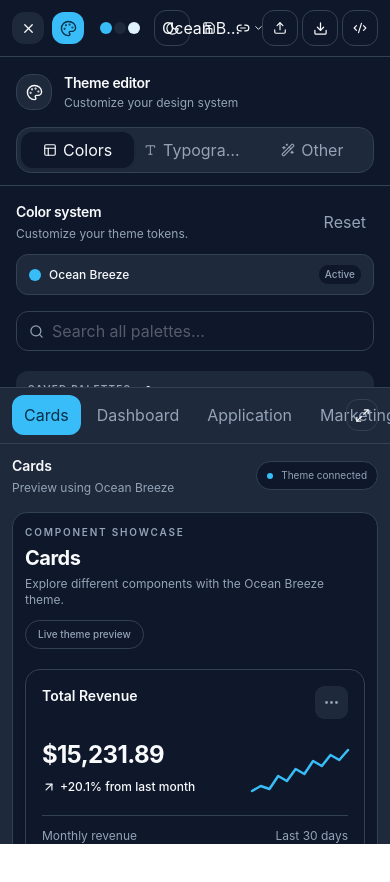
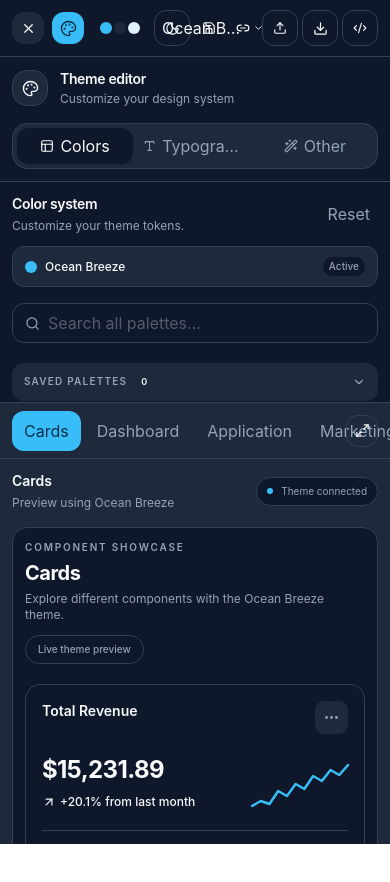
Before and after one commit to KrehantGajjar10/ColorForge, a React (Vite) app in the folder colorforge/: page /editor in a window 390 px wide. Shown: the top 882 px of the page. Built offline with nearby package versions, Linux system fonts and the light colour scheme.

Commit message:
feat: improve responsive editor sidebar

```diff
--- a/colorforge/src/components/palette/PaletteCard.tsx
+++ b/colorforge/src/components/palette/PaletteCard.tsx
@@ -35,7 +35,7 @@ export default function PaletteCard({
         boxShadow: selected ? `0 0 0 1px ${primary}` : "none",
       }}
     >
-      <div className="flex h-16 overflow-hidden rounded-lg">
+      <div className="flex h-12 overflow-hidden rounded-lg sm:h-16">
         {[background, secondary, primary, accent].map((color) => (
           <div
             key={color}
@@ -45,8 +45,10 @@ export default function PaletteCard({
         ))}
       </div>
 
-      <div className="mt-3 flex items-center justify-between gap-2">
-        <span className="text-sm font-semibold">{palette.name}</span>
+      <div className="mt-2 flex min-w-0 items-center justify-between gap-2 sm:mt-3">
+        <span className="min-w-0 truncate text-xs font-semibold sm:text-sm">
+          {palette.name}
+        </span>
 
         {selected && (
           <span
@@ -61,7 +63,10 @@ export default function PaletteCard({
         )}
       </div>
 
-      <p className="mt-1 text-xs leading-5" style={{ color: mutedForeground }}>
+      <p
+        className="mt-1 line-clamp-2 text-[11px] leading-4 sm:text-xs sm:leading-5"
+        style={{ color: mutedForeground }}
+      >
         {palette.description}
       </p>
     </button>
--- a/colorforge/src/components/palette/PaletteGallery.tsx
+++ b/colorforge/src/components/palette/PaletteGallery.tsx
@@ -49,7 +49,7 @@ export default function PaletteGallery({
           </p>
         </div>
       ) : (
-        <div className="grid gap-3 sm:grid-cols-2">
+        <div className="grid grid-cols-2 gap-2 sm:gap-3">
           {palettes.map((palette) => (
             <PaletteCard
               key={palette.id}
--- a/colorforge/src/components/palette/SavedPaletteSection.tsx
+++ b/colorforge/src/components/palette/SavedPaletteSection.tsx
@@ -183,7 +183,7 @@ export default function SavedPaletteSection({
               </p>
             </div>
           ) : (
-            <div className="grid gap-2 sm:grid-cols-2">
+            <div className="grid grid-cols-2 gap-2">
               {sortedPalettes.map((item) => {
                 const selected = selectedId === item.id;
                 const favorite = favorites.includes(item.id);
--- a/colorforge/src/features/editor/components/EditorSidebar.tsx
+++ b/colorforge/src/features/editor/components/EditorSidebar.tsx
@@ -48,7 +48,7 @@ export default function EditorSidebar({
 
   return (
     <aside
-      className="flex max-h-[42%] min-h-0 w-full shrink-0 flex-col border-b lg:h-full lg:max-h-none lg:w-90 lg:border-b-0 lg:border-r xl:w-100"
+      className="flex h-[44%] min-h-0 w-full shrink-0 flex-col border-b lg:h-full lg:max-h-none lg:w-90 lg:border-b-0 lg:border-r xl:w-100"
       style={{
         borderColor: "var(--cf-border)",
         backgroundColor: "var(--cf-background)",
@@ -56,7 +56,7 @@ export default function EditorSidebar({
       aria-label="Theme settings"
     >
       <div
-        className="shrink-0 border-b px-4 pb-3 pt-4 sm:px-5"
+        className="shrink-0 border-b px-3 pb-3 pt-3 sm:px-5 sm:pt-4"
         style={{ borderColor: "var(--cf-border)" }}
       >
         <div className="mb-4 flex items-center gap-3">
@@ -123,7 +123,7 @@ export default function EditorSidebar({
         </div>
       </div>
 
-      <div className="min-h-0 flex-1 overflow-y-auto overscroll-contain p-4 sm:p-5">
+      <div className="min-h-0 flex-1 overflow-y-auto overscroll-contain p-3 sm:p-5">
         {settingsTab === "colors" && (
           <div className="space-y-6">
             <section>
```
